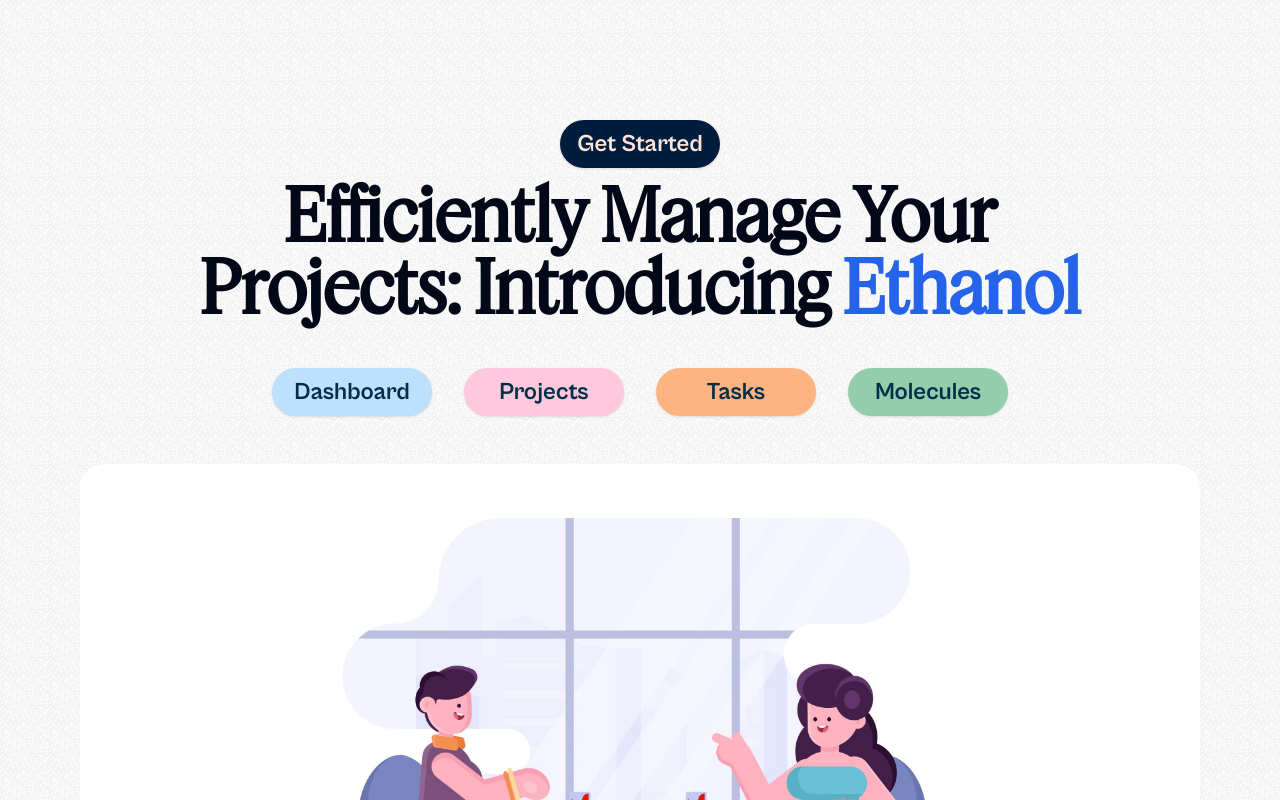
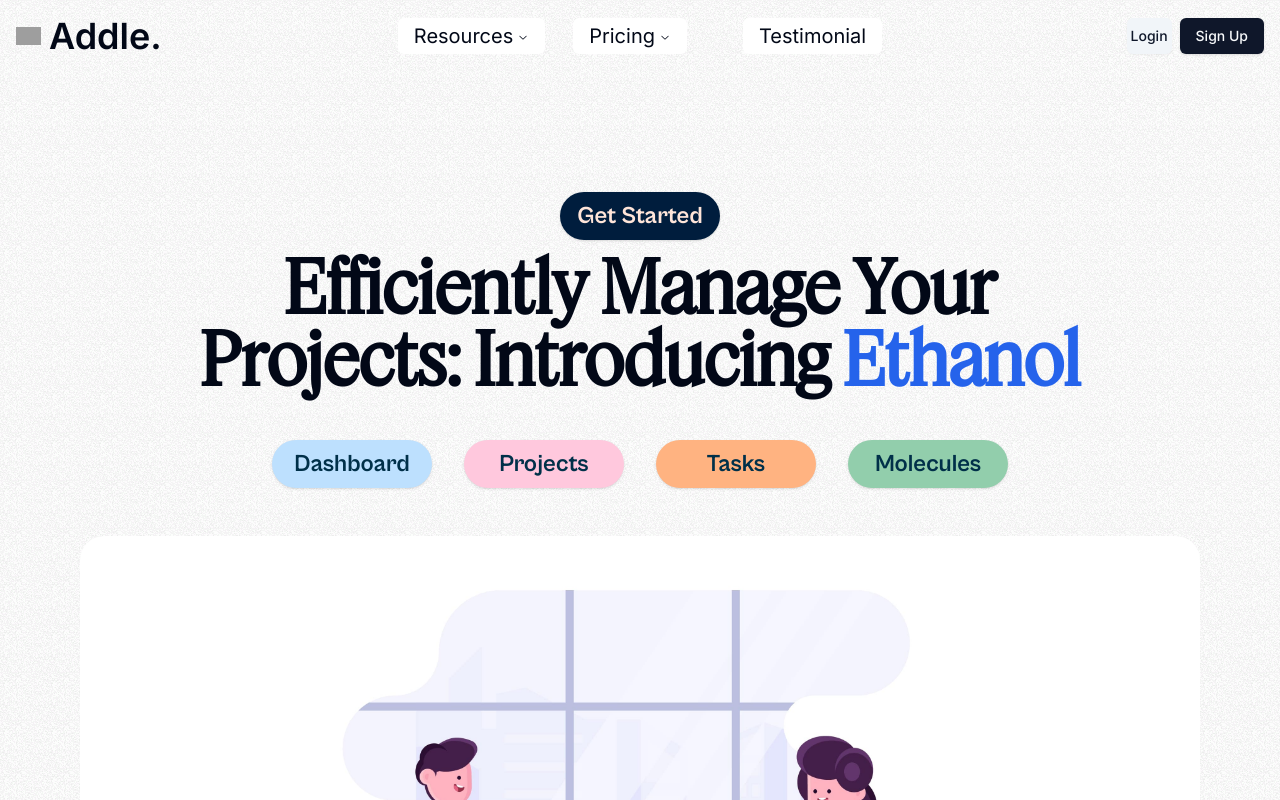
Before and after one commit to mangat-ram/Ethanol-Client, a Next.js app: page / in a window 1280 px wide. Shown: the top 800 px of the page. Built offline with nearby package versions, Linux system fonts and the light colour scheme; grey boxes are pictures that could not be loaded.

Commit message:
Integrated Header.

```diff
--- a/src/app/layout.tsx
+++ b/src/app/layout.tsx
@@ -2,6 +2,7 @@
 import { Inter } from "next/font/google";
 import "./globals.css";
 import { cn } from "@/lib/utils";
+import Header from "@/components/Header";
 
 const inter = Inter({ subsets: ["latin"] });
 
@@ -20,7 +21,10 @@
       <body className={cn(
         "min-h-screen font-sans antialiased grainy",
         inter.className
-      )}>{children}</body>
+      )}>
+        <Header />
+        {children}
+      </body>
     </html>
   );
 }
--- a/src/components/Header.tsx
+++ b/src/components/Header.tsx
@@ -229,7 +229,7 @@
       >
         <Link href={'/login'}>
           <Button
-            variant="btn-secondary"
+            variant="secondary"
             className=" p-1 hidden sm:block"
           >
             Login
@@ -237,7 +237,7 @@
         </Link>
         <Link href="/signup">
           <Button
-            variant="btn-primary"
+            variant="default"
             className="whitespace-nowrap"
           >
             Sign Up
```
